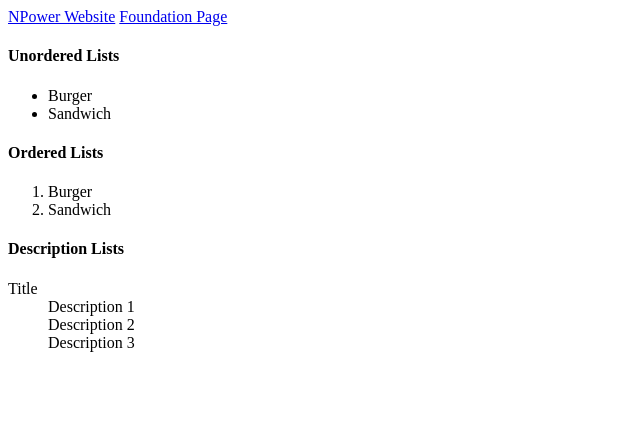
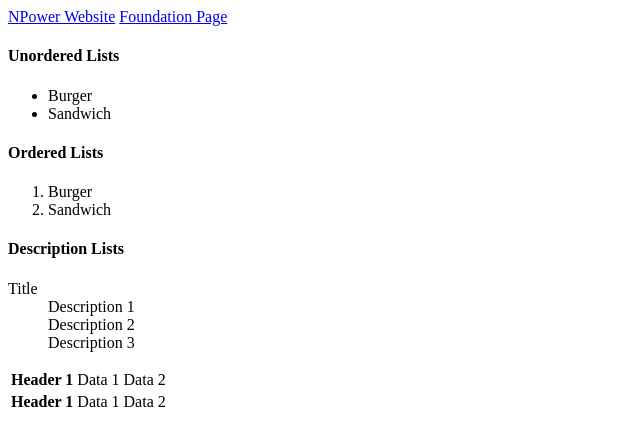
Before and after one commit to Path2Tech-CO/HTML-PTT-2, a plain HTML site: page index.html in a window 1280 px wide. Shown: the whole page, without its empty margins (0-640 px from the left). Drawn offline with Linux system fonts and the light colour scheme.

Commit message:
adding tables

```diff
--- a/index.html
+++ b/index.html
@@ -30,5 +30,19 @@
         <dd>Description 2</dd>
         <dd>Description 3</dd>
     </dl>
+
+<table>
+    <tr>
+        <th>Header 1</th>
+        <td>Data 1</td>
+        <td>Data 2</td>
+    </tr>
+    <tr>
+        <th>Header 1</th>
+        <td>Data 1</td>
+        <td>Data 2</td>
+    </tr>
+</table>
+
 </body>
 </html>
```
